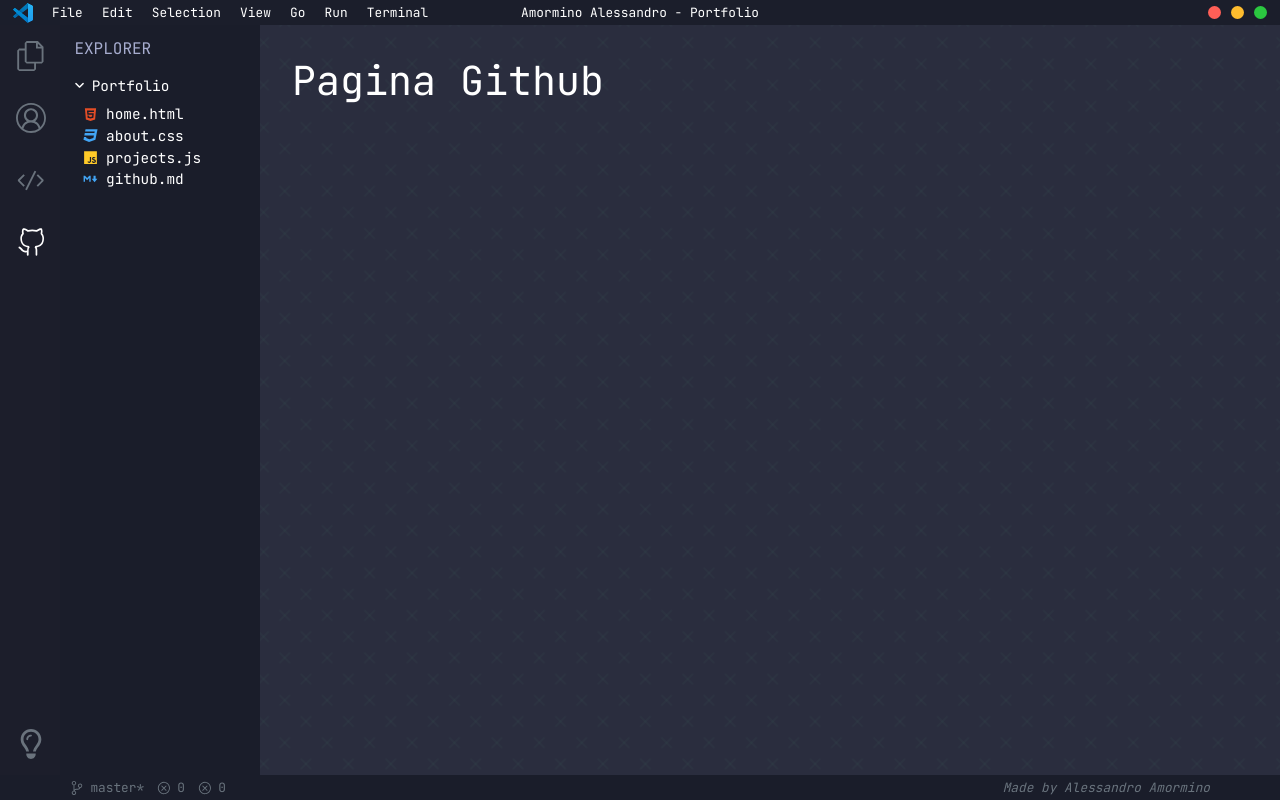
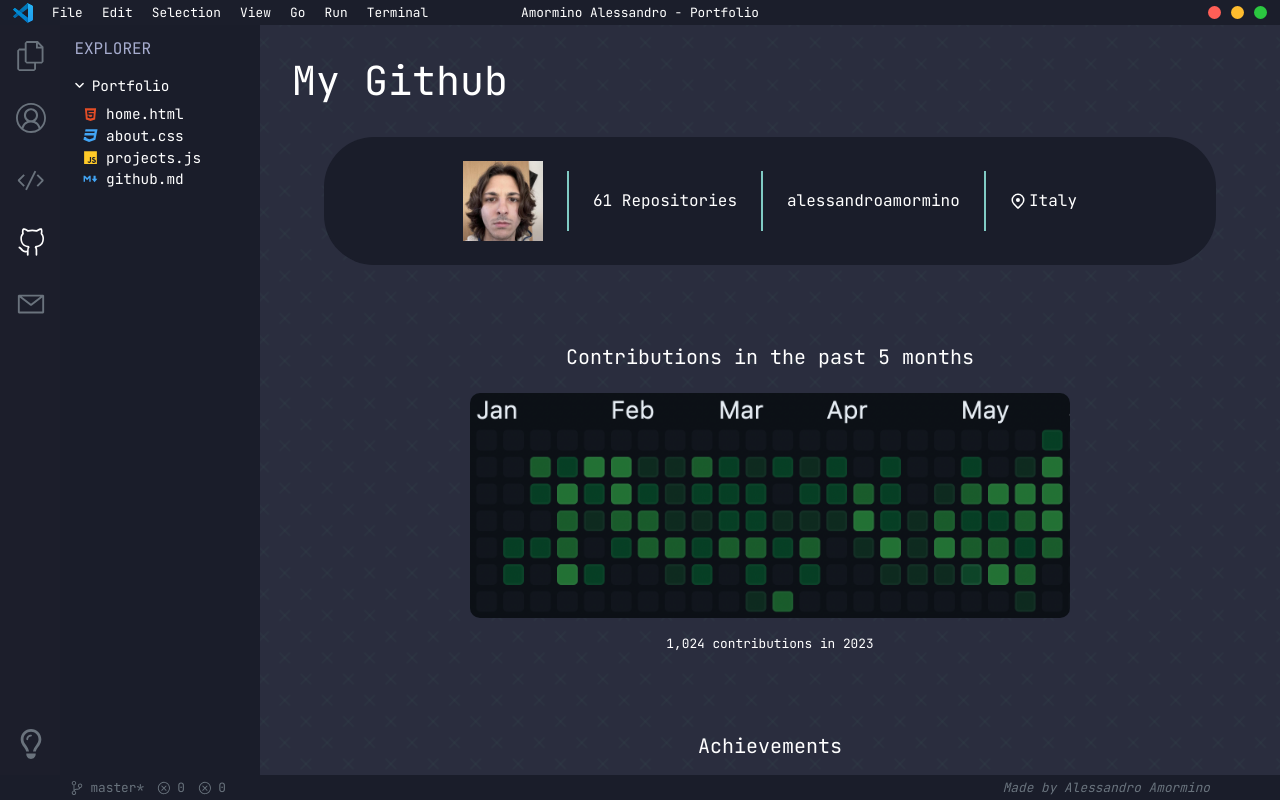
Before and after one commit to alessandroamormino/vite-boolfolio, a Vue app: page /github in a window 1280 px wide. Built offline with nearby package versions, Linux system fonts and the light colour scheme.

Commit message:
feat: add github page

```diff
--- a/src/components/AppSide.vue
+++ b/src/components/AppSide.vue
@@ -31,6 +31,9 @@ export default{
       </div>
       <div class="icon-container github">
         <router-link :to="{name: 'github'}"><svg width="24" height="24" viewBox="0 0 24 24" xmlns="http://www.w3.org/2000/svg" fill="rgb(106, 115, 125)" class="side-icon"><path d="M21.035 5.257c.91 1.092 1.364 2.366 1.364 3.822 0 5.277-3.002 6.824-5.823 7.279.364.637.455 1.365.455 2.093v3.73c0 .455-.273.728-.637.728a.718.718 0 01-.728-.728v-3.73a2.497 2.497 0 00-.728-2.093l.455-1.183c2.821-.364 5.733-1.274 5.733-6.187 0-1.183-.455-2.275-1.274-3.185l-.182-.727a4.04 4.04 0 00.09-2.73c-.454.09-1.364.273-2.91 1.365l-.547.09a13.307 13.307 0 00-6.55 0l-.547-.09C7.57 2.71 6.66 2.437 6.204 2.437c-.273.91-.273 1.91.09 2.73l-.181.727c-.91.91-1.365 2.093-1.365 3.185 0 4.822 2.73 5.823 5.732 6.187l.364 1.183c-.546.546-.819 1.274-.728 2.002v3.821a.718.718 0 01-.728.728.718.718 0 01-.728-.728V20.18c-3.002.637-4.185-.91-5.095-2.092-.455-.546-.819-1.001-1.274-1.092-.09-.091-.364-.455-.273-.819.091-.364.455-.637.82-.455.91.182 1.455.91 2 1.547.82 1.092 1.639 2.092 4.095 1.547v-.364c-.09-.728.091-1.456.455-2.093-2.73-.546-5.914-2.093-5.914-7.279 0-1.456.455-2.73 1.365-3.822-.273-1.273-.182-2.638.273-3.73l.455-.364C5.749 1.073 7.023.8 9.66 2.437a13.673 13.673 0 016.642 0C18.851.708 20.216.98 20.398 1.072l.455.364c.455 1.274.546 2.548.182 3.821z"></path></svg></router-link>
+      </div>
+      <div class="icon-container contacts">
+        <a :href="'mailto:' + this.store.email + '?subject=Contact request'"><svg width="16" height="16" viewBox="0 0 16 16" xmlns="http://www.w3.org/2000/svg" fill="rgb(106, 115, 125)" class="side-icon"><path fill-rule="evenodd" clip-rule="evenodd" d="M1 3.5l.5-.5h13l.5.5v9l-.5.5h-13l-.5-.5v-9zm1 1.035V12h12V4.536L8.31 8.9H7.7L2 4.535zM13.03 4H2.97L8 7.869 13.03 4z"></path></svg></a>
       </div>
     </div>
     <div class="bottom">
--- a/src/pages/AppGithub.vue
+++ b/src/pages/AppGithub.vue
@@ -9,7 +9,122 @@ export default {
 }
 </script>
 <template>
-  <h1>Pagina Github</h1>
+  <h1>My Github</h1>
+  <div class="box">
+    <img src="/img/github.jpg" alt="github_photo">
+    <div class="separator"></div>
+    <div class="repo">
+      <span>61 Repositories</span>
+    </div>
+    <div class="separator"></div>
+    <div class="id">
+      <span>alessandroamormino</span>
+    </div>
+    <div class="separator"></div>
+    <div class="location">
+      <svg class="octicon octicon-location" viewBox="0 0 16 16" version="1.1" width="16" height="16" aria-hidden="true"><path d="m12.596 11.596-3.535 3.536a1.5 1.5 0 0 1-2.122 0l-3.535-3.536a6.5 6.5 0 1 1 9.192-9.193 6.5 6.5 0 0 1 0 9.193Zm-1.06-8.132v-.001a5 5 0 1 0-7.072 7.072L8 14.07l3.536-3.534a5 5 0 0 0 0-7.072ZM8 9a2 2 0 1 1-.001-3.999A2 2 0 0 1 8 9Z"></path></svg>
+      <span>Italy</span>
+    </div>
+  </div>
+  <div class="contributions">
+    <h5>Contributions in the past 5 months</h5>
+    <img id="contributions" src="/img/contributions.png" alt="contributions">
+    <span id="n_contrib">1,024 contributions in 2023 </span>
+  </div>
+  <div class="achievements">
+    <h5>Achievements</h5>
+    <div class="small-box">
+      <img src="https://github.githubassets.com/images/modules/profile/achievements/quickdraw-default.png" alt="">
+      <span>Quickdraw</span>
+    </div>
+  </div>
 </template>
 <style lang="scss" scoped>
+// import variable.scss
+@use '../scss/variables.scss' as *;
+.box{
+  display: flex;
+  justify-content: center;
+  align-items: center;
+  gap: 1.5em;
+  // flex
+  padding: 1.5em;
+  border-radius: 50px;
+  background-color: $explorer-dark;
+
+  margin: 2em;
+  img{
+    width: 80px;
+  }
+  .separator::after{
+    content: '';
+
+    display: block;
+
+    width: 2px;
+    height: 60px;
+
+    background-color: $light-blue;
+  }
+  .location{
+    display: flex;
+    align-items: center;
+    gap: .2em;
+    // flex
+
+    svg{
+      fill: #fff;
+    }
+  }
+}
+.contributions{
+  display: flex;
+  flex-flow: column;
+  align-items: center;
+  // flex
+  margin: 5em 0;
+  #contributions{
+    width: 600px;
+    margin: 1em 0;
+    border-radius: 10px;
+  }
+
+  #n_contrib {
+    display: block;
+    font-size: .8em;
+  }
+}
+
+.achievements{
+  display: flex;
+  flex-flow: column;
+  align-items: center;
+  // flex
+  .small-box{
+    display: flex;
+    flex-flow: column;
+    justify-content: center;
+    align-items: center;
+    gap: 1em;
+    // flex
+    padding: 1.5em;
+
+    width: 200px;
+    height: 200px;
+
+    margin-top: 1em;
+
+    border-radius: 50px;
+    background-color: $explorer-dark;
+
+    transition: all .3s ease;
+
+    img{
+      width: 80px;
+    }
+    &:hover{
+      transform: scale(1.05);
+    }
+  }
+}
 </style>
--- a/src/pages/HomePage.vue
+++ b/src/pages/HomePage.vue
@@ -24,7 +24,8 @@ export default {
       <h3 class="third">Full Stack Web <span>Developer</span></h3>
       <div class="buttons">
         <router-link :to="{name: 'projects'}"><button class="_btn _btn-primary">View works</button></router-link>
-        <button class="_btn _btn-secondary">Contact me</button>
+        <!-- <button class="_btn _btn-secondary">Contact me</button> -->
+        <a :href="'mailto:' + this.store.email + '?subject=Contact request'" class="_btn _btn-secondary">Contact me</a>
       </div>
     </div>
     <div class="svg-image">
--- a/src/scss/variables.scss
+++ b/src/scss/variables.scss
@@ -16,4 +16,4 @@ $toolbar-light: #D9D2C3;
 
 // colors
 $light-blue: #80cbc4;
-$beige: rgb(172, 157, 88);
+$beige: #ac9d58;
--- a/src/store.js
+++ b/src/store.js
@@ -12,4 +12,7 @@ export const store = reactive({
   // theme
   darkMode: true,
 
+  // email
+  email: 'amormino.alessandro97@gmail.com',
+
 });
```
Also changed, not shown: public/img/contributions.png (added), public/img/github.jpg (added).
